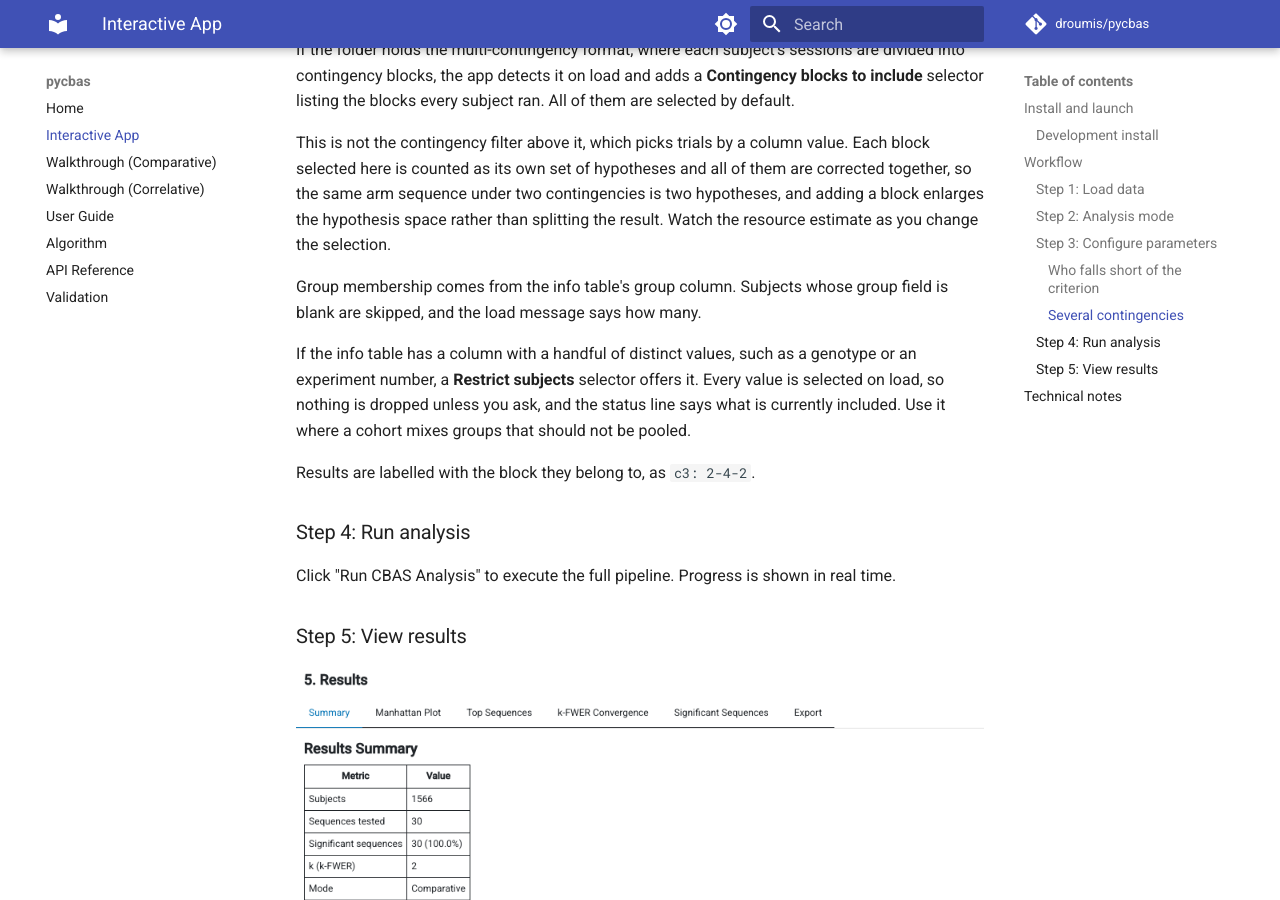
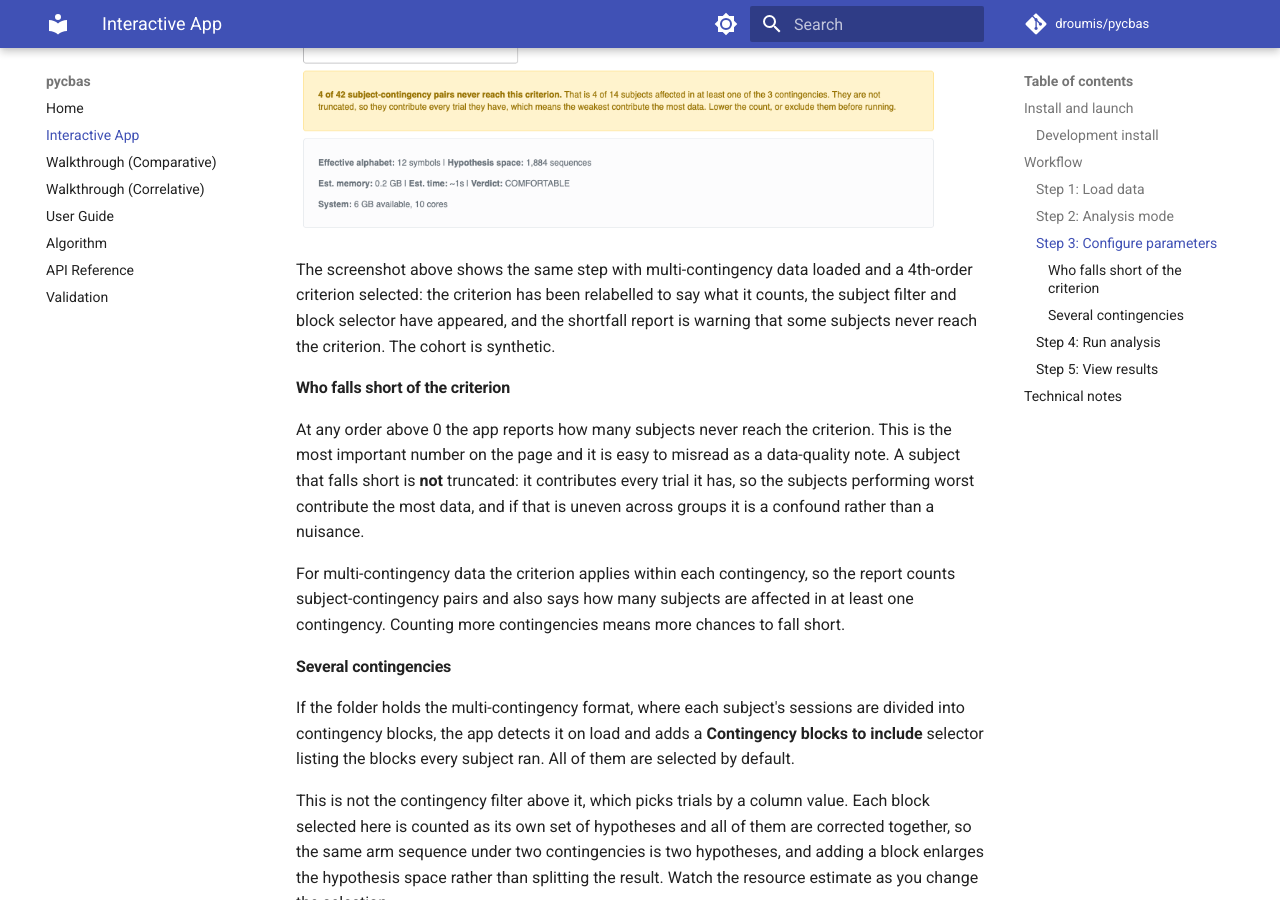
Before and after one commit to droumis/pycbas, an MkDocs documentation site: the page built from docs/app.md, in a window 1280 px wide and 900 px high, scrolled down 4151 px. Built offline with MkDocs 1.6.1 and Material for MkDocs 9.7.7, drawn with Linux system fonts in a browser that asks for light colours; comment, search, counter and statistics services are not loaded.

Commit message:
Add a screenshot of the parameters step with multi-contingency data
The existing screenshots are accurate for what they show, and `gui-parameters.png` does
include the criterion-order control. But nothing pictured the multi-contingency UI: the
subject filter, the contingency block selector and the shortfall report only appear once
such data is loaded, so a reader had no way to recognise them.

The cohort in the new screenshot is synthetic, and had to be. Capturing the real
multi-contingency data would put its subject counts, genotype values and block structure
into a published image, which is exactly the disclosure the data files are kept out of
the repository to avoid. The synthetic cohort mirrors the format instead: an exploration
session with blank contingency fields, then three alternation blocks, so the block
numbering comes out as a reader would see it.

Every label, help string and message in the image is copied verbatim from a real run
against that cohort rather than mocked up, so what is pictured is what the app produces.
It shows the criterion relabelled to say what it counts at 4th order, the filter and
block selector present, and the shortfall report warning that 4 of 42 subject-contingency
pairs never reach the criterion.

```diff
--- a/docs/app.md
+++ b/docs/app.md
@@ -95,6 +95,16 @@
 fall short are not truncated, so they contribute every trial they have. See
 [higher-order criteria](guide.md#higher-order-criteria) for the caveats.
 
+<!-- Screenshot: parameters with multi-contingency data loaded, showing the subject
+     filter, the contingency block selector and the shortfall report. Synthetic
+     cohort. -->
+![Parameters with multi-contingency data](img/gui-parameters-multicontingency.png)
+
+The screenshot above shows the same step with multi-contingency data loaded and a
+4th-order criterion selected: the criterion has been relabelled to say what it counts,
+the subject filter and block selector have appeared, and the shortfall report is
+warning that some subjects never reach the criterion. The cohort is synthetic.
+
 #### Who falls short of the criterion
 
 At any order above 0 the app reports how many subjects never reach the criterion. This
```
Also changed, not shown: docs/img/gui-parameters-multicontingency.png (added).
